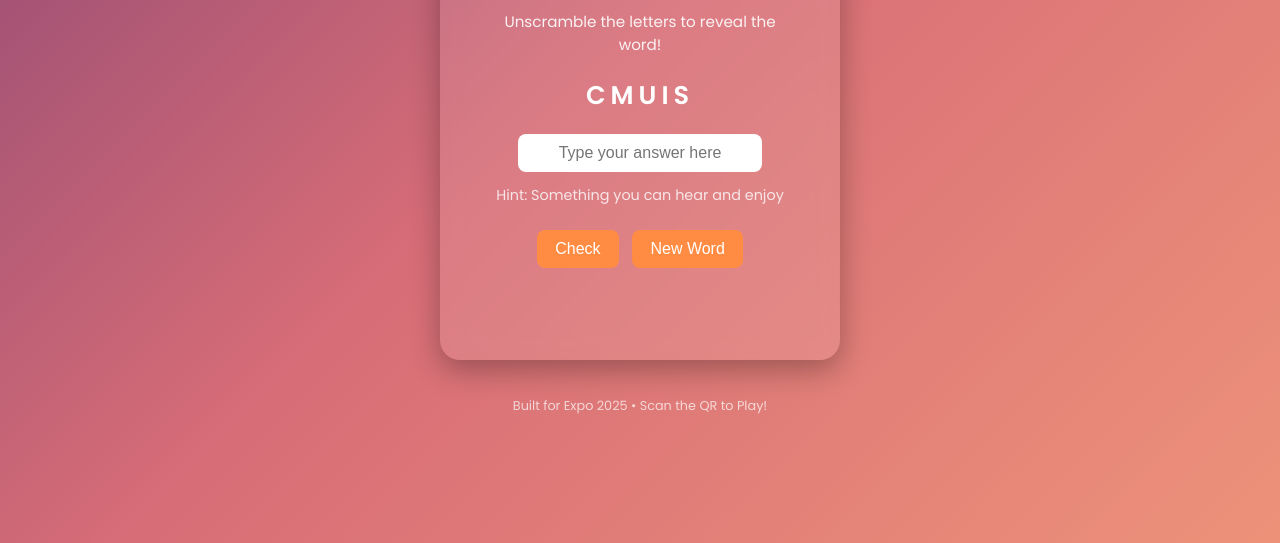
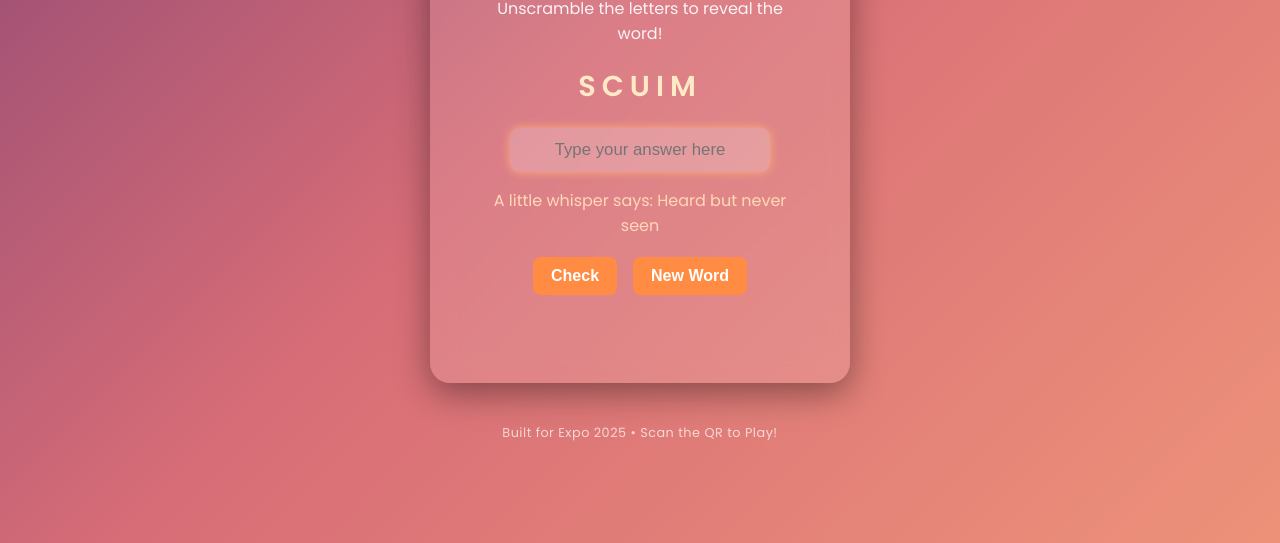
Before and after one commit to chetnagoli123/play, a website: page index.html in a window 1280 px wide. Shown: the part 257-800 px from the top of the page. Drawn offline with Linux system fonts and the light colour scheme.

Commit message:
Updated style and animations

```diff
--- a/game.js
+++ b/game.js
@@ -1,19 +1,43 @@
+// Word list with subtle, riddle-like hints
 const words = [
-  { word: "planet", hint: "A large object orbiting a star" },
-  { word: "forest", hint: "A place full of trees" },
-  { word: "music", hint: "Something you can hear and enjoy" },
-  { word: "rainbow", hint: "Appears in the sky after rain" },
-  { word: "ocean", hint: "A vast body of salt water" },
-  { word: "coffee", hint: "A popular morning drink" },
-  { word: "mirror", hint: "It reflects your image" },
-  { word: "candle", hint: "It gives light when lit" },
-  { word: "friend", hint: "Someone who cares about you" },
-  { word: "dream", hint: "What you see while sleeping" }
+  // Easy
+  { word: "apple", hint: "Something teachers love to get" },
+  { word: "river", hint: "It keeps flowing but never walks" },
+  { word: "dream", hint: "It comes to you when your eyes are closed" },
+  { word: "clock", hint: "It has hands but can’t hold anything" },
+  { word: "storm", hint: "Loud, wild, and often followed by calm" },
+  { word: "shadow", hint: "Always follows but never speaks" },
+  { word: "mirror", hint: "It shows you but isn’t you" },
+  { word: "forest", hint: "A place where silence has sound" },
+  { word: "music", hint: "Heard but never seen" },
+  { word: "light", hint: "You see it when darkness ends" },
+
+  // Medium
+  { word: "bridge", hint: "It connects two sides without moving" },
+  { word: "whisper", hint: "Quiet but can say everything" },
+  { word: "feather", hint: "Light as air but can’t fly alone" },
+  { word: "puzzle", hint: "It’s missing something until it’s complete" },
+  { word: "time", hint: "It flies but has no wings" },
+  { word: "rainbow", hint: "Appears after tears of the sky" },
+  { word: "candle", hint: "It burns to give others light" },
+  { word: "echo", hint: "It repeats but never starts the talk" },
+  { word: "sand", hint: "It slips away even when held tight" },
+  { word: "island", hint: "Surrounded but never lonely" },
+
+  // Hard
+  { word: "gravity", hint: "Invisible, but it pulls us all together" },
+  { word: "silence", hint: "Heard by all, spoken by none" },
+  { word: "memory", hint: "It fades but never truly leaves" },
+  { word: "illusion", hint: "It fools your eyes but not your mind" },
+  { word: "moment", hint: "Fleeting, yet it can change everything" },
+  { word: "glacier", hint: "It moves slower than time but carves mountains" },
+  { word: "galaxy", hint: "A home of countless lights" },
+  { word: "horizon", hint: "You see it but can never reach it" },
+  { word: "phantom", hint: "Seen by few, felt by many" },
+  { word: "whirlpool", hint: "Spins endlessly, pulling everything inward" }
 ];
 
-let currentWord = "";
-let scrambled = "";
-
+// DOM elements
 const scrambledWordEl = document.getElementById("scrambledWord");
 const hintEl = document.getElementById("hint");
 const inputEl = document.getElementById("userInput");
@@ -21,20 +45,51 @@ const messageEl = document.getElementById("message");
 const checkBtn = document.getElementById("checkBtn");
 const newWordBtn = document.getElementById("newWordBtn");
 
+// Helper: shuffle the letters of a word
 function shuffleWord(word) {
   return word.split("").sort(() => Math.random() - 0.5).join("");
 }
 
+// Helper: randomize hint phrasing for a natural feel
+const hintTemplates = [
+  hint => `Here's a clue: ${hint}`,
+  hint => `Think about this — ${hint}`,
+  hint => `A little whisper says: ${hint}`,
+  hint => `Maybe this helps: ${hint}`,
+  hint => `Clue: ${hint}`,
+  hint => `${hint}`
+];
+
+function getRandomHint(hint) {
+  const style = hintTemplates[Math.floor(Math.random() * hintTemplates.length)];
+  return style(hint);
+}
+
+// Randomize the order of words for replayability
+function shuffleWords() {
+  return words.sort(() => Math.random() - 0.5);
+}
+const shuffledWords = shuffleWords();
+
+let currentWord = "";
+let scrambled = "";
+
+// Load a new scrambled word
 function newWord() {
-  const randomItem = words[Math.floor(Math.random() * words.length)];
+  const randomItem = shuffledWords[Math.floor(Math.random() * shuffledWords.length)];
   currentWord = randomItem.word.toLowerCase();
   scrambled = shuffleWord(currentWord);
+
   scrambledWordEl.textContent = scrambled;
-  hintEl.textContent = `Hint: ${randomItem.hint}`;
+  hintEl.textContent = getRandomHint(randomItem.hint);
+  hintEl.classList.remove("visible");
+  setTimeout(() => hintEl.classList.add("visible"), 100); // fade-in animation
+
   inputEl.value = "";
   messageEl.textContent = "";
 }
 
+// Handle user's guess
 checkBtn.addEventListener("click", () => {
   const userGuess = inputEl.value.trim().toLowerCase();
   if (!userGuess) {
@@ -43,13 +98,14 @@ checkBtn.addEventListener("click", () => {
     return;
   }
   if (userGuess === currentWord) {
-    messageEl.textContent = "🎉 Correct! Great job!";
+    messageEl.textContent = "Correct! Nicely done!";
     messageEl.style.color = "#aaffaa";
   } else {
-    messageEl.textContent = "❌ Try again!";
+    messageEl.textContent = "Not quite — try again!";
     messageEl.style.color = "#ffaaaa";
   }
 });
 
+// Buttons and initial load
 newWordBtn.addEventListener("click", newWord);
 window.addEventListener("load", newWord);
--- a/style.css
+++ b/style.css
@@ -20,52 +20,77 @@ body {
 
 .container {
     text-align: center;
-  background: rgba(255, 255, 255, 0.1);
+    background: rgba(255, 255, 255, 0.12);
     padding: 2rem 3rem;
     border-radius: 20px;
-  box-shadow: 0 10px 30px rgba(0,0,0,0.3);
-  backdrop-filter: blur(10px);
-  max-width: 400px;
+    box-shadow: 0 10px 35px rgba(0, 0, 0, 0.4);
+    backdrop-filter: blur(12px);
+    max-width: 420px;
+    animation: slideUp 1.2s ease;
 }
 
 h1 {
     margin-bottom: 0.3rem;
-  font-size: 1.8rem;
+    font-size: 2rem;
     font-weight: 600;
+    color: #fff;
+    text-shadow: 0 2px 8px rgba(0, 0, 0, 0.3);
 }
 
 .subtitle {
-  font-size: 0.95rem;
+    font-size: 1rem;
     opacity: 0.9;
+    margin-bottom: 1rem;
 }
 
 .scrambled-word {
-  font-size: 1.6rem;
-  letter-spacing: 5px;
+    font-size: 1.8rem;
+    letter-spacing: 6px;
     margin: 1.2rem 0;
     font-weight: 600;
     text-transform: uppercase;
+    color: #ffe9c6;
+    animation: bounceWord 1.5s ease;
 }
 
 input {
-  padding: 10px;
+    padding: 12px;
     border: none;
     outline: none;
-  border-radius: 8px;
+    border-radius: 10px;
     width: 80%;
     text-align: center;
-  font-size: 1rem;
-  margin-bottom: 0.8rem;
+    font-size: 1.05rem;
+    margin-bottom: 1rem;
+    background-color: rgba(255, 255, 255, 0.2);
+    color: #fff;
+    transition: box-shadow 0.3s ease;
+}
+
+input:focus {
+    box-shadow: 0 0 10px #ffaf7b;
 }
 
 .hint {
-  font-size: 0.9rem;
-  opacity: 0.8;
+    font-size: 1rem;
+    opacity: 0;
     margin-bottom: 1.2rem;
+    transition: opacity 1.2s ease;
+    color: #ffd8b8;
+}
+
+.hint.visible {
+    opacity: 1;
+}
+
+.buttons {
+    display: flex;
+    justify-content: center;
+    gap: 1rem;
+    margin-top: 0.5rem;
 }
 
 .buttons button {
-  margin: 0.3rem;
     padding: 10px 18px;
     font-size: 1rem;
     border-radius: 8px;
@@ -73,46 +98,94 @@ input {
     cursor: pointer;
     background-color: #ff8c42;
     color: white;
-  transition: transform 0.2s, background 0.3s;
+    font-weight: 600;
+    transition: transform 0.2s, background 0.3s, box-shadow 0.3s;
 }
 
 .buttons button:hover {
-  transform: scale(1.05);
+    transform: scale(1.07);
     background-color: #ffa45c;
+    box-shadow: 0 0 12px rgba(255, 172, 92, 0.6);
 }
 
 .message {
     font-weight: 600;
     margin-top: 1rem;
     min-height: 24px;
+    color: #fff;
+    text-shadow: 0 1px 5px rgba(0, 0, 0, 0.3);
+    transition: color 0.4s ease, transform 0.2s ease;
+}
+
+.message.correct {
+    color: #b3ffb3;
+    transform: scale(1.05);
+}
+
+.message.incorrect {
+    color: #ffb3b3;
+    transform: scale(0.95);
 }
 
 footer {
-  margin-top: 1.5rem;
+    margin-top: 1.8rem;
     font-size: 0.8rem;
     opacity: 0.7;
+    letter-spacing: 0.5px;
+    text-align: center;
 }
 
-.fade-in {
-  animation: fadeIn 1.5s ease;
+/* Animations */
+@keyframes gradientShift {
+    0% {
+        background-position: 0% 50%;
     }
 
-.slide-up {
-  animation: slideUp 1.3s ease;
+    50% {
+        background-position: 100% 50%;
     }
 
-@keyframes gradientShift {
-  0% { background-position: 0% 50%; }
-  50% { background-position: 100% 50%; }
-  100% { background-position: 0% 50%; }
+    100% {
+        background-position: 0% 50%;
+    }
 }
 
 @keyframes fadeIn {
-  from { opacity: 0; transform: translateY(-10px); }
-  to { opacity: 1; transform: translateY(0); }
+    from {
+        opacity: 0;
+        transform: translateY(-10px);
+    }
+
+    to {
+        opacity: 1;
+        transform: translateY(0);
+    }
 }
 
 @keyframes slideUp {
-  from { opacity: 0; transform: translateY(20px); }
-  to { opacity: 1; transform: translateY(0); }
+    from {
+        opacity: 0;
+        transform: translateY(40px);
     }
+
+    to {
+        opacity: 1;
+        transform: translateY(0);
+    }
+}
+
+@keyframes bounceWord {
+    0% {
+        transform: scale(0.9);
+        opacity: 0;
+    }
+
+    60% {
+        transform: scale(1.1);
+        opacity: 1;
+    }
+
+    100% {
+        transform: scale(1);
+    }
+}
```
Also changed, not shown: index.html (+3 -0 lines). Lines whose indentation alone changed are shown as unchanged.
